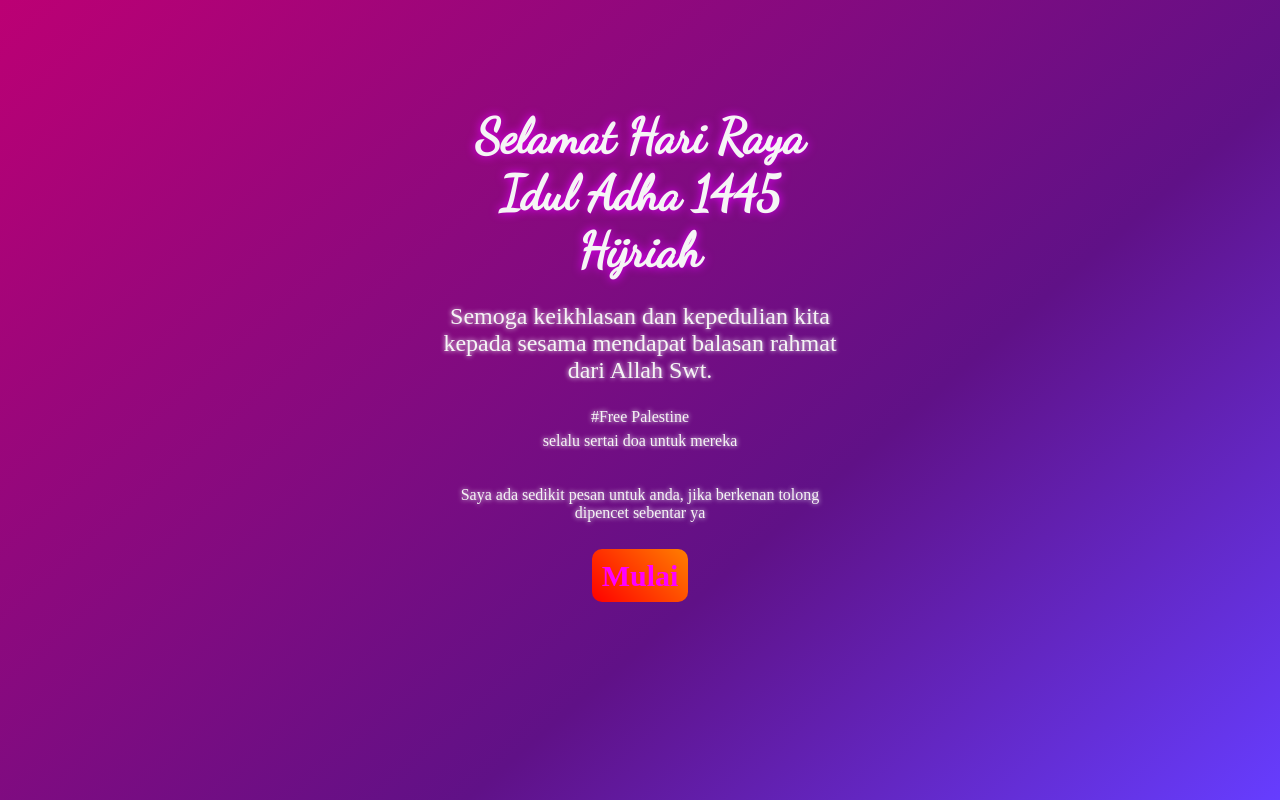
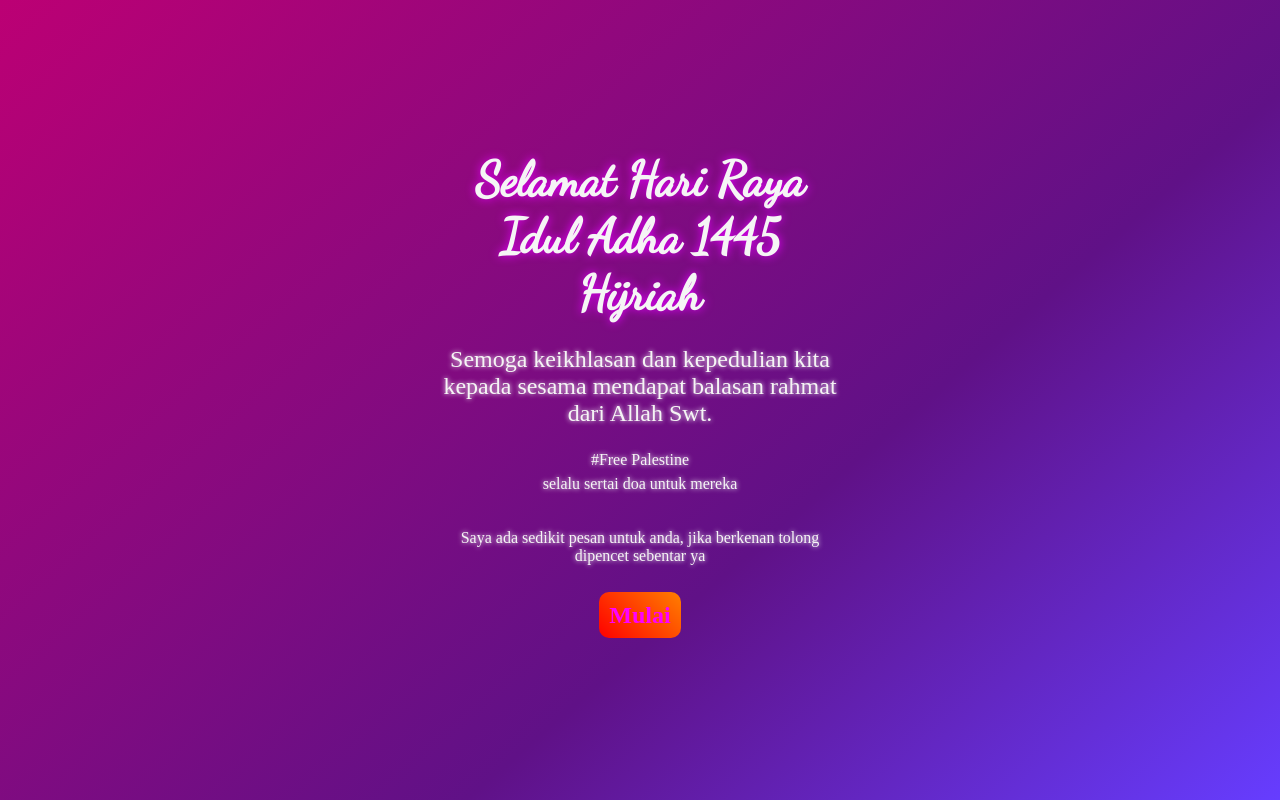
Before and after one commit to arroofi07/Eid-al-Adha-greetings, a plain HTML site: page index.html in a window 1280 px wide. Drawn offline with Linux system fonts and the light colour scheme.

Commit message:
Pesan commit yang menjelaskan perubahan

```diff
--- a/index.html
+++ b/index.html
@@ -25,7 +25,7 @@
     .container {
       padding: 40px;
       border-radius: 15px;
-      margin-top: -100px;
+      margin-top: -20px;
     }
 
     h1 {
@@ -58,7 +58,7 @@
     <br>
     <br>
     <a href="index2.html" class="link"
-      style="font-family: 'Times New Roman', Times, serif; text-decoration: none; color: magenta; padding: 10px; font-size: 30px; border-radius: 10px;">Mulai</a>
+      style="font-family: 'Times New Roman', Times, serif; text-decoration: none; color: magenta; padding: 10px; font-size: 24px; border-radius: 10px;">Mulai</a>
   </div>
 </body>
 
```
Also changed, not shown: index2.html (+1 -1 lines), islamic-8630827_640.jpg (deleted), mosque-2019199_640.jpg, —Pngtree—watercolor texture letter envelope_6644633.png, 1 other file.
